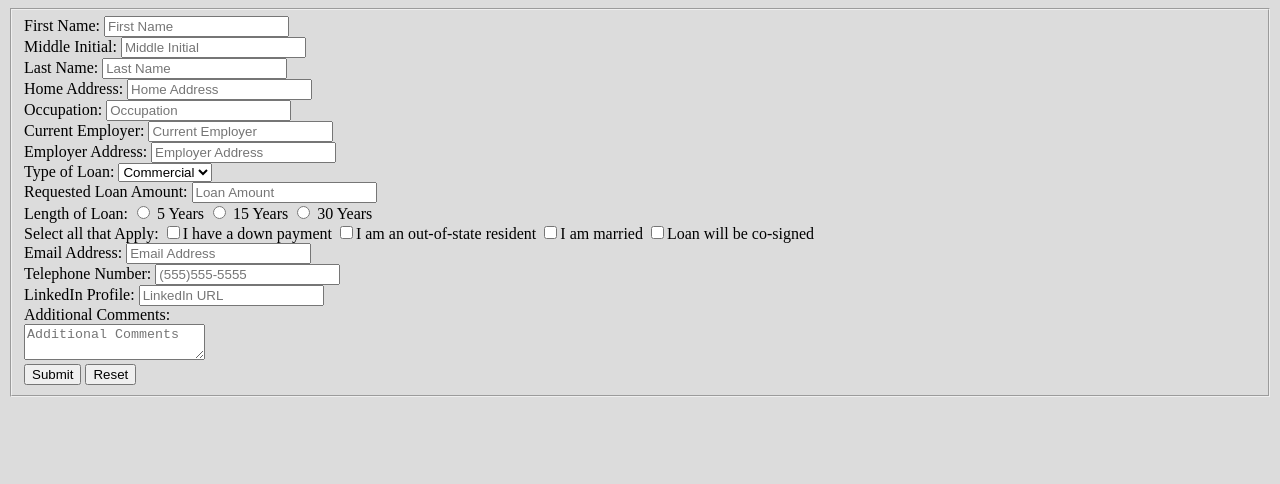
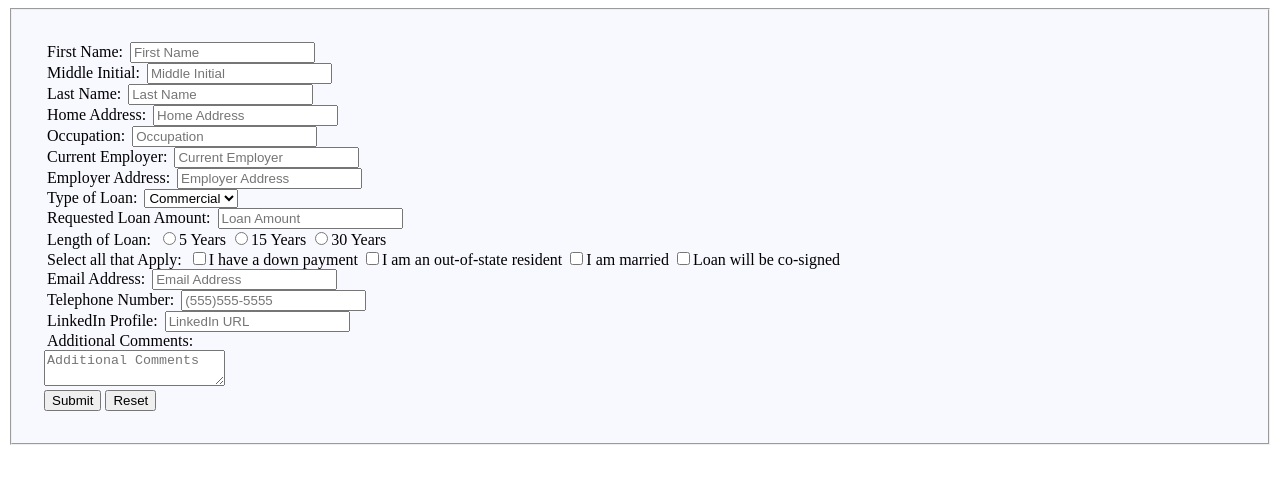
Before and after one commit to DreRandaci/banking-form, a plain HTML site: page index.html in a window 1280 px wide. Drawn offline with Linux system fonts and the light colour scheme.

Commit message:
final html content and basic styles

```diff
--- a/index.html
+++ b/index.html
@@ -40,10 +40,14 @@
 			<label for="loanAmount">Requested Loan Amount:</label>
 			<input type="text" name="loanAmount" placeholder="Loan Amount">
 		<br>
-		<label for="loanTerm">Length of Loan:</label>
-			<input type="radio" name="loanTerm" value="5years"> 5 Years
-			<input type="radio" name="loanTerm" value="15years"> 15 Years
-			<input type="radio" name="loanTerm" value="30years"> 30 Years
+
+
+
+
+			<label class="loanLengthButtons" for="loanTerm">Length of Loan:</label>
+				<input type="radio" name="loanTerm" value="5years">5 Years
+				<input type="radio" name="loanTerm" value="15years">15 Years
+				<input type="radio" name="loanTerm" value="30years">30 Years
 		<br>
 			<label>Select all that Apply:</label>
 				<input type="checkbox" name="downPayment">I have a down payment
@@ -51,6 +55,11 @@
 				<input type="checkbox" name="married">I am married
 				<input type="checkbox" name="co-sign">Loan will be co-signed
 		<br>
+
+
+
+
+
 			<label for="email">Email Address:</label>
 			<input type="email" name="email" placeholder="Email Address">
 		<br>
@@ -64,9 +73,10 @@
 		<br>
 			<textarea placeholder="Additional Comments"></textarea>
 		<br>
+		<div>
 			<input type="submit" value="Submit">
 	  		<input type="reset">
-
+  		</div>
 
 	</fieldset>
 
--- a/main.css
+++ b/main.css
@@ -1,3 +1,23 @@
-body {
-	background-color: gainsboro;
+
+
+/*----MAIN STYLES----*/
+
+fieldset {
+	background-color: ghostwhite;
+	padding: 2em;
 }
+
+label {
+    width: 180px;
+    clear: left;
+    padding: 3px;
+}
+
+/*input,
+label,
+select,
+textarea
+{
+    float: left;
+}
+*/
```
Lines whose indentation alone changed are shown as unchanged.
